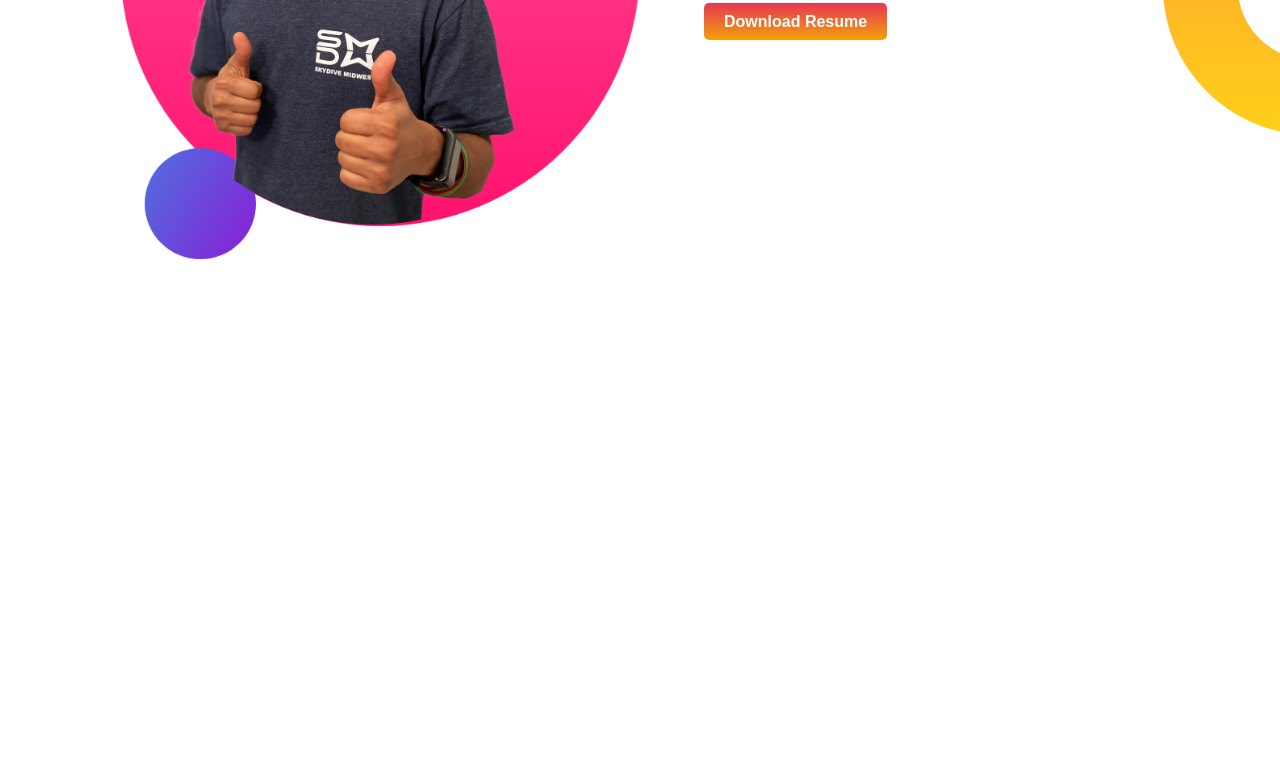
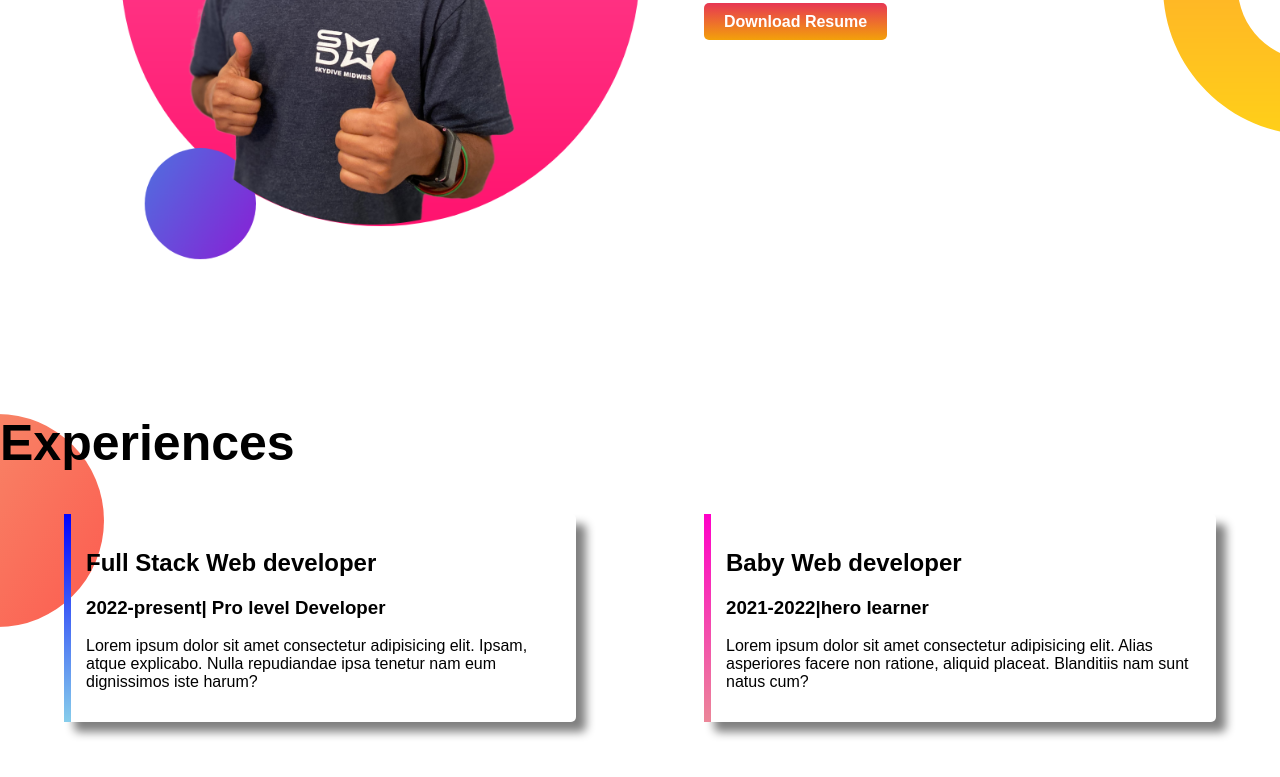
Before and after one commit to SafiaJotey/Developer-Portfolio, a plain HTML site: page index.html in a window 1280 px wide. Shown: the part 1019-1796 px from the top of the page. Before the commit the page ends 1433 px from the top, so only its background shows below. Drawn offline with Linux system fonts and the light colour scheme.

Commit message:
experience added

```diff
--- a/index.html
+++ b/index.html
@@ -10,7 +10,7 @@
     <link rel="stylesheet" href="style.css">
 </head>
 <body>
-   <section class="top-banner">
+   <section class="top-banner fexible-container">
     <div class="half-width">
         <h1>Welcom To</h1>
  <h1><span class="orange_highlight">Jhanker Mahabub's</span>  World</h1>
@@ -27,7 +27,7 @@
     <img src="images/jhankar.png" alt="Jhanker mahbub's photo">
  </div>
    </section>
-    <section class="dream-big">
+    <section class="dream-big fexible-container">
         <div class="half-width"><img src="images/jhankar2.png" alt=""></div>
         <div class="half-width">
             <h1>Dream Big</h1>
@@ -38,5 +38,19 @@
             <a href="#" target="_blank" class="button">Download Resume</a>
         </div>
     </section>
+    <section class="experience ">
+        <h1>Experiences</h1>
+        <div class="fexible-container">
+            <div class="experienceItem web">
+            <h2>Full Stack Web developer</h2>
+            <h3>2022-present| Pro level Developer</h3>
+            <p>Lorem ipsum dolor sit amet consectetur adipisicing elit. Ipsam, atque explicabo. Nulla repudiandae ipsa tenetur nam eum dignissimos iste harum?</p>
+        </div>
+        <div class=" experienceItem baby-web">
+            <h2>Baby Web developer</h2>
+            <h3>2021-2022|hero learner</h3>
+            <p>Lorem ipsum dolor sit amet consectetur adipisicing elit. Alias asperiores facere non ratione, aliquid placeat. Blanditiis nam sunt natus cum?</p>
+        </div></div>
+    </section>
 </body>
 </html>
--- a/style.css
+++ b/style.css
@@ -9,8 +9,9 @@ h1{
 .orange_highlight{
     color:orange;
 }
-section{
+.fexible-container{
     display:flex;
+    justify-content: space-between;
     margin-bottom: 150px;
 }
 
@@ -42,3 +43,26 @@ section{
     background-repeat: no-repeat;
     background-position: right;
 }
+.experienceItem{
+    box-shadow: 10px 10px 10px gray;
+    width: 40%;
+    margin:0 5% ;
+    border-radius: 5px;
+    padding: 15px;
+
+}
+.experience{
+    background:url(images/exp-bg.png);
+    background-repeat: no-repeat;
+    position: left ;
+}
+.web{
+    border-left:7px solid;
+   border-image: linear-gradient(blue, skyblue);
+   border-image-slice: 1;
+}
+.baby-web{
+    border-left:7px solid;
+   border-image: linear-gradient(rgb(255, 0, 200), rgb(235, 135, 152));
+   border-image-slice: 1;
+}
```
